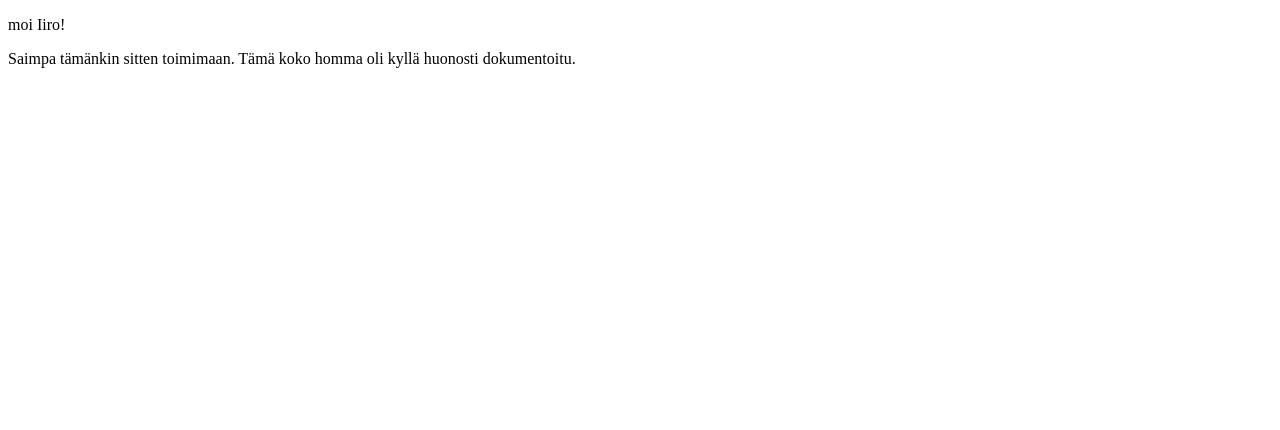
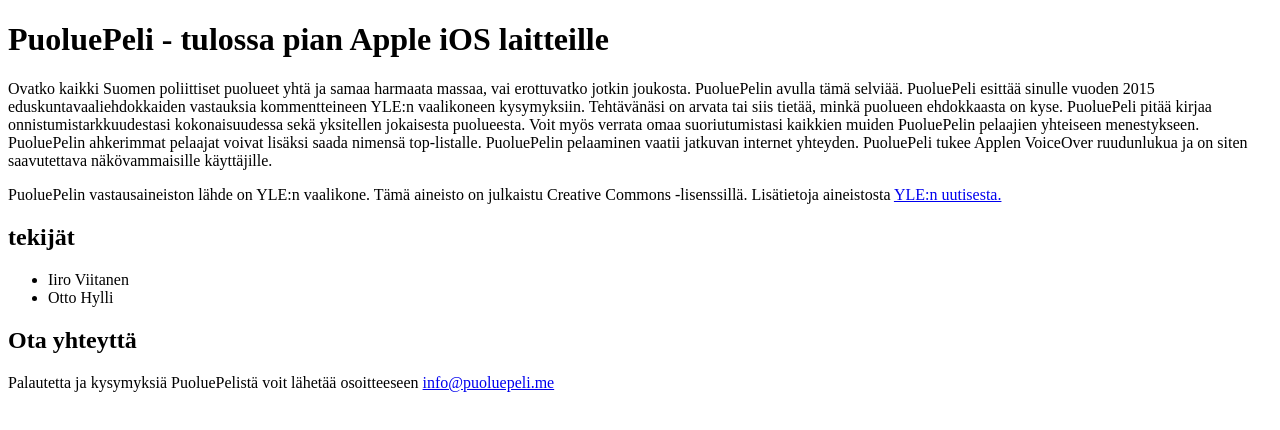
Before and after one commit to ohylli/mygithubpage, a plain HTML site: page index.html in a window 1280 px wide. Drawn offline with Linux system fonts and the light colour scheme.

Commit message:
First version of page.

```diff
--- a/index.html
+++ b/index.html
@@ -1,10 +1,24 @@
 <!DOCTYPE html>
 <html>
 <head>
+    <meta charset="UTF-8">
     <title>PuoluePeli</title>
 </head>
 <body>
-    <p>moi Iiro!</p>
-    <p>Saimpa tämänkin sitten toimimaan. Tämä koko homma oli kyllä huonosti dokumentoitu.</p>
+    <h1>PuoluePeli - tulossa pian Apple iOS laitteille</h1>
+
+    <p>Ovatko kaikki Suomen poliittiset puolueet yhtä ja samaa harmaata massaa, vai erottuvatko jotkin joukosta. PuoluePelin avulla tämä selviää. PuoluePeli esittää sinulle vuoden 2015 eduskuntavaaliehdokkaiden vastauksia kommentteineen YLE:n vaalikoneen kysymyksiin. Tehtävänäsi on arvata tai siis tietää, minkä puolueen ehdokkaasta on kyse. PuoluePeli pitää kirjaa onnistumistarkkuudestasi kokonaisuudessa sekä yksitellen jokaisesta puolueesta. Voit myös verrata omaa suoriutumistasi kaikkien muiden PuoluePelin pelaajien yhteiseen menestykseen. PuoluePelin ahkerimmat pelaajat voivat lisäksi saada nimensä top-listalle. PuoluePelin pelaaminen vaatii jatkuvan internet yhteyden. PuoluePeli tukee Applen VoiceOver ruudunlukua ja on siten saavutettava näkövammaisille käyttäjille.</p>
+
+<p>PuoluePelin vastausaineiston lähde on YLE:n vaalikone. Tämä aineisto on julkaistu Creative Commons -lisenssillä. Lisätietoja aineistosta <a href="http://yle.fi/uutiset/yle_julkaisee_vaalikoneen_vastaukset_avoimena_datana/7869597">YLE:n uutisesta.</a></p>
+
+<h2>tekijät</h2>
+<ul>
+<li>Iiro Viitanen</li>
+<li>Otto Hylli</li>
+</ul>
+
+<h2>Ota yhteyttä</h2>
+
+<p>Palautetta ja kysymyksiä PuoluePelistä voit lähetää osoitteeseen <a href="mailto:info@puoluepeli.me">info@puoluepeli.me</a></p>
 </body>
 </html>
```
